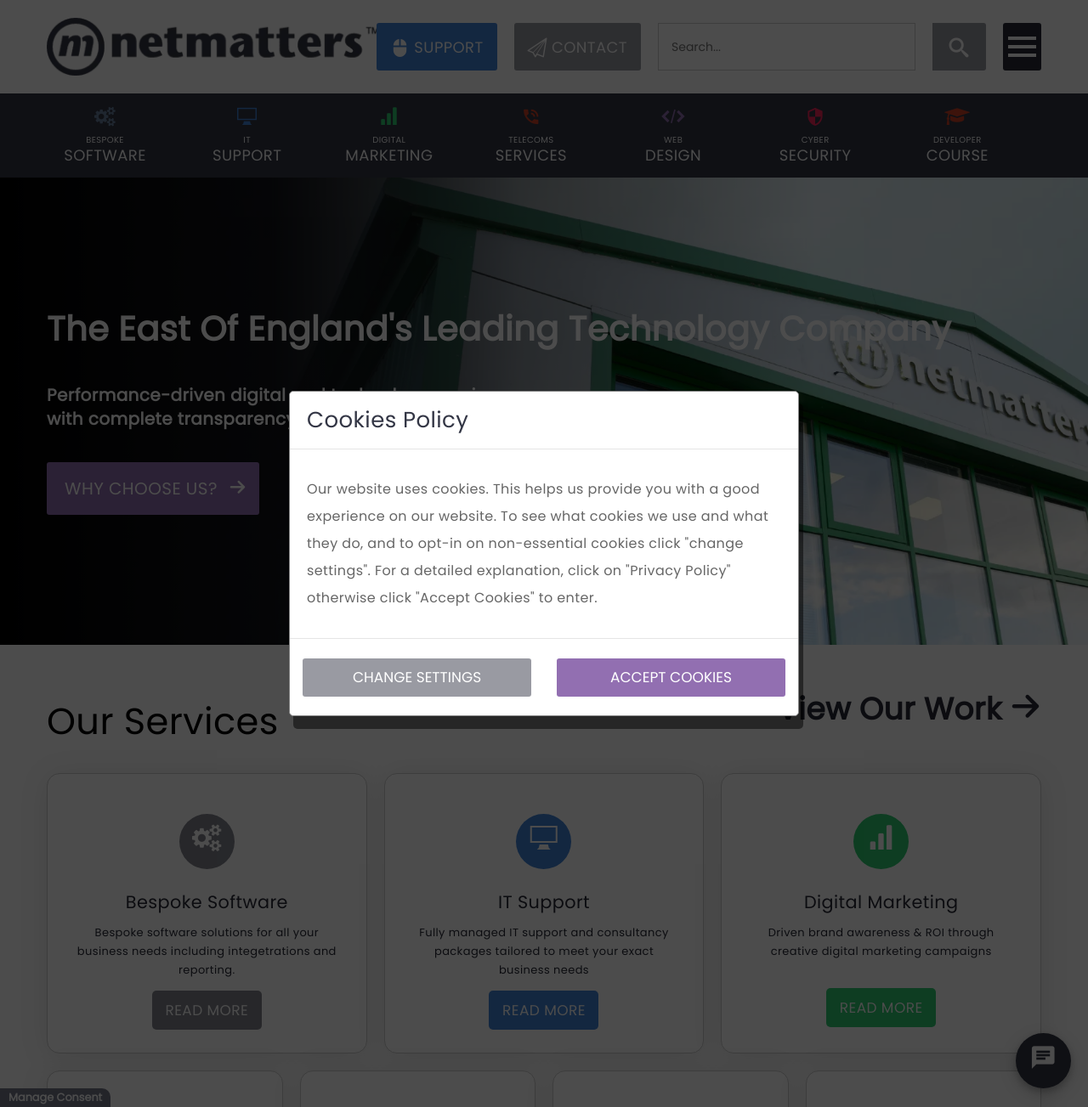
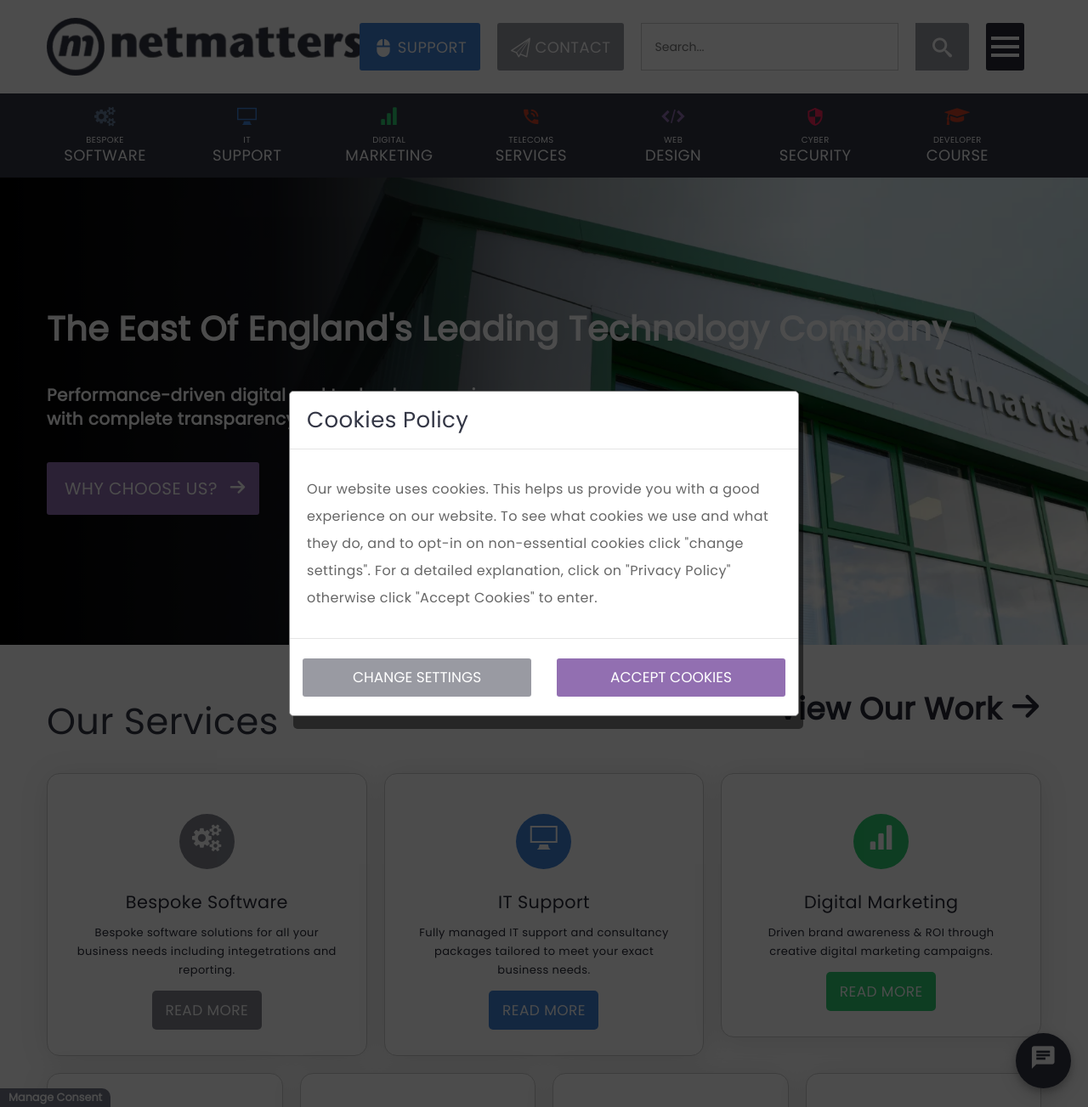
Before and after one commit to ChristopherMorriss/Netmatters-Website-Clone-ChristopherMorriss, a PHP site: page / in a window 1280 px wide. Shown: the whole page at 85% size. Run offline with PHP 8.4, Linux system fonts and the light colour scheme; some web fonts are replaced.

Commit message:
Finished improvements to header

```diff
--- a/css/style.css
+++ b/css/style.css
@@ -381,7 +381,6 @@ html {
   top: 0px;
   transition: 0.5s ease;
   color: black;
-  height: 330px;
 }
 .grid-object:hover {
   color: white;
@@ -546,6 +545,7 @@ html {
 .heading h2 {
   font-size: 2.7rem;
   font-weight: 400;
+  color: #333645;
 }
 
 .section {
@@ -722,7 +722,7 @@ html {
   align-content: center;
   align-items: normal;
   justify-content: space-around;
-  width: 50%;
+  width: 66.6667%;
 }
 @media (min-width: 576px) {
   .f-container .left-header {
@@ -801,6 +801,7 @@ html {
 }
 
 #hamburger-menu, #hamburger-menu-clone {
+  margin-right: 2.5%;
   width: 63px;
   height: 56px;
   font-size: 2.5em;
@@ -810,6 +811,11 @@ html {
   transition-property: opacity, filter;
   transition-duration: 0.15s;
   transition-timing-function: linear;
+}
+@media (min-width: 768px) and (max-width: 993px) {
+  #hamburger-menu, #hamburger-menu-clone {
+    margin-right: auto;
+  }
 }
 #hamburger-menu .line, #hamburger-menu-clone .line {
   transition-duration: 0.22s;
@@ -954,6 +960,7 @@ html {
 }
 
 #phone, #phone-clone {
+  margin-right: 0px;
   color: black;
   font-size: 2em;
   display: flex;
@@ -1903,9 +1910,6 @@ h2.white {
   font-size: 1rem;
 }
 
-.news {
-  z-index: 3;
-}
 .news .container {
   flex-direction: column;
   display: flex;
@@ -2285,6 +2289,9 @@ footer .marginalised a:hover {
   }
 }
 
+.copyright {
+  padding: 5px 0px 10px;
+}
 @media (min-width: 768px) and (max-width: 993px) {
   .copyright {
     display: flex;
--- a/index.html
+++ b/index.html
@@ -544,7 +544,7 @@
             <div class="grid-object object-2">
                 <div class="btn-icon blue-btn"><span class="icon-display"></span></div>
                 <h2>IT Support</h2>
-                <p>Fully managed IT support and consultancy packages tailored to meet your exact business needs</p>
+                <p>Fully managed IT support and consultancy packages tailored to meet your exact business needs.</p>
                 <div class="btn btn-styles blue-btn">Read More</div>
             </div>
         </a>
@@ -552,8 +552,7 @@
             <div class="grid-object object-3">
                 <div class="btn-icon green-btn"><span class="icon-bar-graph"></span></div>
                 <h2>Digital Marketing</h2>
-                <p>Driven brand awareness &amp; ROI through creative digital marketing campaigns</p>
-                <br>
+                <p>Driven brand awareness &amp; ROI through creative digital marketing campaigns.</p>
                 <div class="btn btn-styles green-btn">Read More</div>
             </div>
         </a>
@@ -572,7 +571,7 @@
             <div class="grid-object object-5">
                 <div class="btn-icon purple-btn"><span class="icon-embed2"></span></div>
                 <h2>Web Design</h2>
-                <p>User-centric design for businesses looking to make a lasting impression</p>
+                <p>User-centric design for businesses looking to make a lasting impression.</p>
                 <div class="btn btn-styles purple-btn">Read More</div>
             </div>
         </a>
@@ -580,7 +579,7 @@
             <div class="grid-object object-6">
                 <div class="btn-icon pred-btn"><span class="icon-security"></span></div>
                 <h2>Cyber Security</h2>
-                <p>Prevention, testing, consultancy &amp; breach management services</p>
+                <p>Prevention, testing, consultancy &amp; breach management services.</p>
                 <div class="btn btn-styles pred-btn">Read More</div>
             </div>
         </a>
@@ -588,7 +587,7 @@
             <div class="grid-object object-4">
                 <div class="btn-icon dred-btn"><span class="icon-graduation-cap"></span></div>
                 <h2>Developer Training</h2>
-                <p>Web design &amp; software training courses designed to secure a job in tech</p>
+                <p>Web design &amp; software training courses designed to secure a job in tech.</p>
                 <div class="btn btn-styles dred-btn">Read More</div>
             </div>
         </a>
@@ -634,7 +633,7 @@
             </div>
         </div>
     </div>
-    <div class="intro padding">
+    <div class="intro section">
         <div class="container">
             <div class="review">
                 <h1>Welcome To Netmatters</h1>
@@ -1322,7 +1321,7 @@
     </footer>
     <div class="footer-background">
         <div class="footer-container container">
-            <div class="copyright">&copy;Copyright Netmatters 2024. <br class="breakpoint-br">All rights reserved.
+            <div class="copyright">&copy; Copyright Netmatters 2024. <br class="breakpoint-br">All rights reserved.
                 <p id="sitemap-lg"><i>-</i> Sitemap</p>
             </div>
         </div>
--- a/scss/layout/_footer.scss
+++ b/scss/layout/_footer.scss
@@ -124,6 +124,7 @@ footer{
 }
 
 .copyright{
+    padding: 5px 0px 10px;
     @include media(medium){
         display: flex;
     }
--- a/scss/layout/_grid.scss
+++ b/scss/layout/_grid.scss
@@ -29,7 +29,6 @@
       top:0px;
       transition: 0.5s ease;
       color:black;
-      height: 330px;
       &:hover{
         color:white;
         top:-10px;
@@ -178,5 +177,6 @@
    h2{
      font-size: 2.7rem;
      font-weight: 400;
+     color: $background_black;
    }
  }
--- a/scss/layout/_header.scss
+++ b/scss/layout/_header.scss
@@ -48,7 +48,7 @@
                       $align-items: normal,
                       $justify-content:space-around,
                       );
-        width:50%;
+        width:66.6667%;
         @include media(small){
           width: 66.66%;
         }
@@ -123,6 +123,10 @@
   bottom: -6px;
 }
 #hamburger-menu, #hamburger-menu-clone{
+    margin-right: 2.5%;
+    @include media(medium){
+      margin-right: auto;
+    }
     width:63px;
     height:56px;
     font-size: 2.5em;
@@ -264,6 +268,7 @@
 
 #phone,#phone-clone{
   //border:1px solid;
+  margin-right: 0px;
   color: black;
   font-size: 2em;
   display: flex;
--- a/scss/layout/_latest-news.scss
+++ b/scss/layout/_latest-news.scss
@@ -66,19 +66,7 @@
 }
 
 .news{
-  z-index: 3;
   .container{
-    // @include grid($g-display:grid,$g-row:null,$g-column:1fr,$gutter-row:20px,$gutter-column:20px);
-    // grid-template-columns: 1fr;
-    // @include media(medium){
-    //   grid-template-columns: 0.5fr 0.5fr;
-    // }
-    // @include media(large){
-    //   grid-template-columns: 1fr 1fr;
-    // }
-    // @include media(x-large){
-    //   grid-template-columns: 1fr 1fr 1fr;
-    // }
     @include flex($flex-dir:column,
                   $display:flex,
                   $flex-wrap:nowrap,
```
Also changed, not shown: 1 other file.
